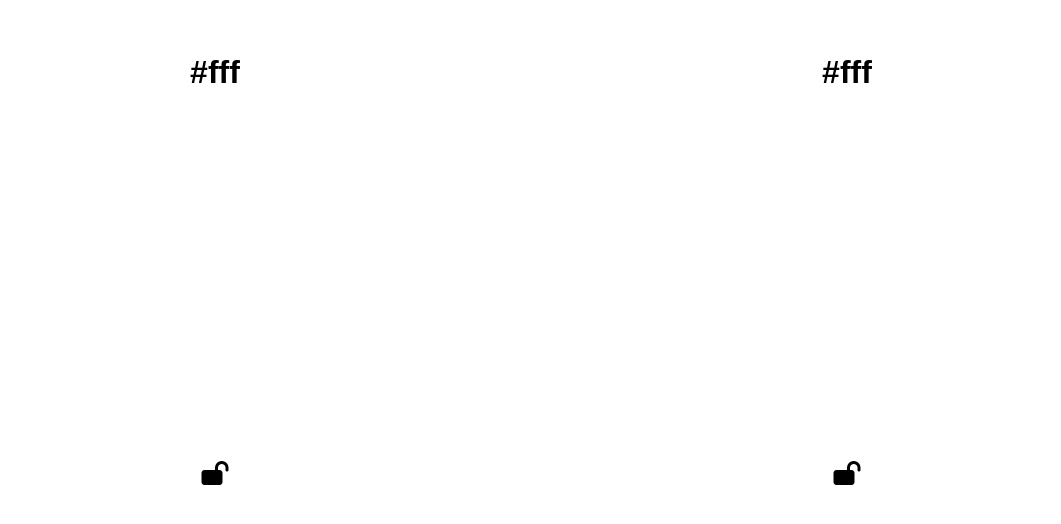
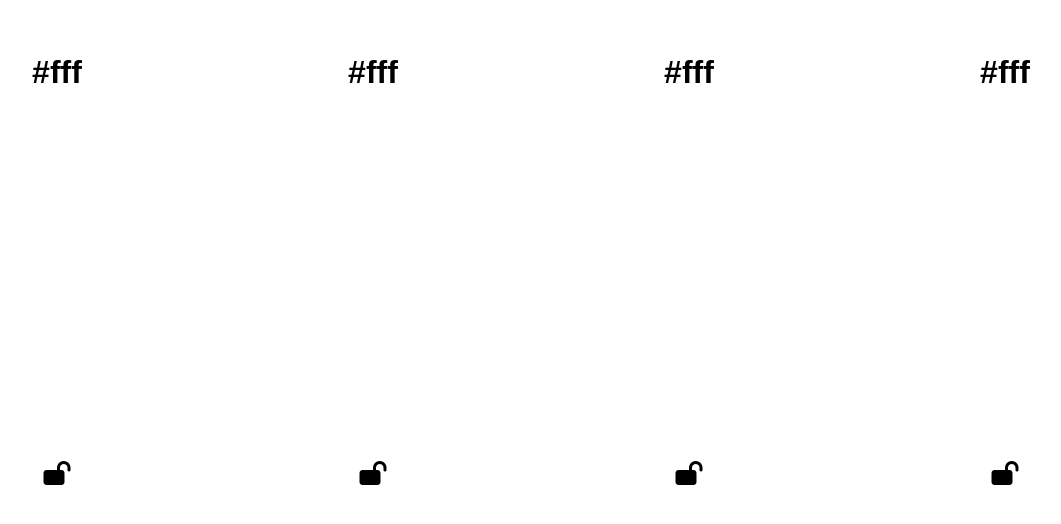
Before and after one commit to EgorVolg/ColourMaker, a React (Create React App) app: page / in a window 1280 px wide. Shown: the part 154-678 px from the top of the page, without its empty margins (109-1170 px from the left). Built offline with nearby package versions, Linux system fonts and the light colour scheme; a web font is replaced by a local one.

Commit message:
fix last commit
fix last commit

```diff
--- a/src/App.tsx
+++ b/src/App.tsx
@@ -2,7 +2,8 @@ import React from "react";
 import { ColList } from "./components/ColList";
 import styled from "styled-components";
 
-export const App = () => {
+
+export const App  = () => {
   return (
     <Wrap >
       <ColList />
--- a/src/components/ColItem.tsx
+++ b/src/components/ColItem.tsx
@@ -1,20 +1,14 @@
 import React from "react";
 import styled from "styled-components";
+import { TColList } from "./types";
 
-type Tcol = {
-  randomColor: string;
-  isLocked: boolean;
-  onLockOpen: (isLocked: boolean) => boolean;
-};
-
-export const ColItem: React.FC<Tcol> = ({
+export const ColItem: React.FC<TColList> = ({
   randomColor,
   onLockOpen,
   isLocked,
 }) => {
-
   return (
-    <Col onClick={onLockOpen}>
+    <Col randomColor={randomColor} onClick={onLockOpen}>
       <ColText> {randomColor} </ColText>
       <LockOpenButton
         className={isLocked ? "fa-solid fa-lock-open" : "fa-solid fa-lock"}
--- a/src/components/ColList.tsx
+++ b/src/components/ColList.tsx
@@ -1,5 +1,6 @@
 import React from "react";
 import styled from "styled-components";
+
 import { ColItem } from "./ColItem";
 
 export const ColList = () => {
@@ -23,21 +24,35 @@ export const ColList = () => {
     }
   };
 
-
   const onLockOpen = () => {
     setIsLocked(!isLocked);
   };
 
   return (
     <ColListWrap onKeyDown={handleKeyDown}>
-      <Col randomColor={randomColor}>
+      {/* <Col randomColor={randomColor}>
         <ColText> {randomColor} </ColText>
         <LockOpenButton
           onClick={onLockOpen}
           className={isLocked ? "fa-solid fa-lock-open" : "fa-solid fa-lock"}
+        />
+   </Col> */}
 
-        />
-      </Col>
+      <ColItem
+        randomColor={randomColor}
+        onLockOpen={onLockOpen}
+        isLocked={isLocked}
+      />
+      <ColItem
+        randomColor={randomColor}
+        onLockOpen={onLockOpen}
+        isLocked={isLocked}
+      />
+      <ColItem
+        randomColor={randomColor}
+        onLockOpen={onLockOpen}
+        isLocked={isLocked}
+      />
       <ColItem
         randomColor={randomColor}
         onLockOpen={onLockOpen}
--- /dev/null
+++ b/src/components/types.ts
@@ -0,0 +1,6 @@
+
+export type TColList = {
+    randomColor: string;
+    isLocked: boolean;
+    onLockOpen: () => void;
+  };
```
